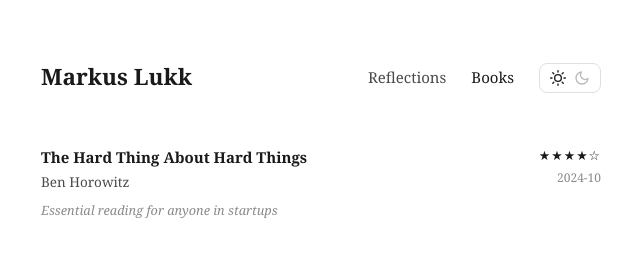
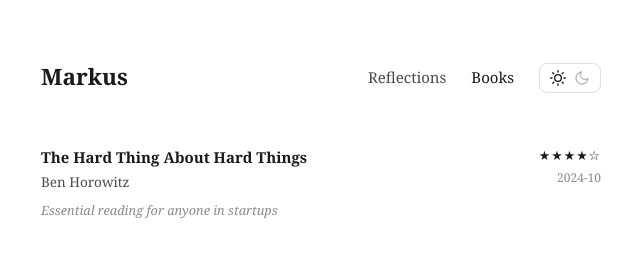
Before and after one commit to markuslukk/markuslukk.github.io, a Jekyll site: the page built from books.html, in a window 1280 px wide. Shown: the top 257 px of the page, without its empty margins (319-959 px from the left). Built offline with Jekyll 4.4.1, drawn with Linux system fonts in a browser that asks for light colours.

Commit message:
Update books.html

```diff
--- a/books.html
+++ b/books.html
@@ -1,10 +1,10 @@
 ---
 layout: default
-title: Books - Markus Lukk
+title: Books - Markus
 ---
 <div class="container">
   <header>
-    <a href="/" class="name">Markus Lukk</a>
+    <a href="/" class="name">Markus</a>
     <nav>
       <a href="/reflections">Reflections</a>
       <a href="/books" class="active">Books</a>
```
